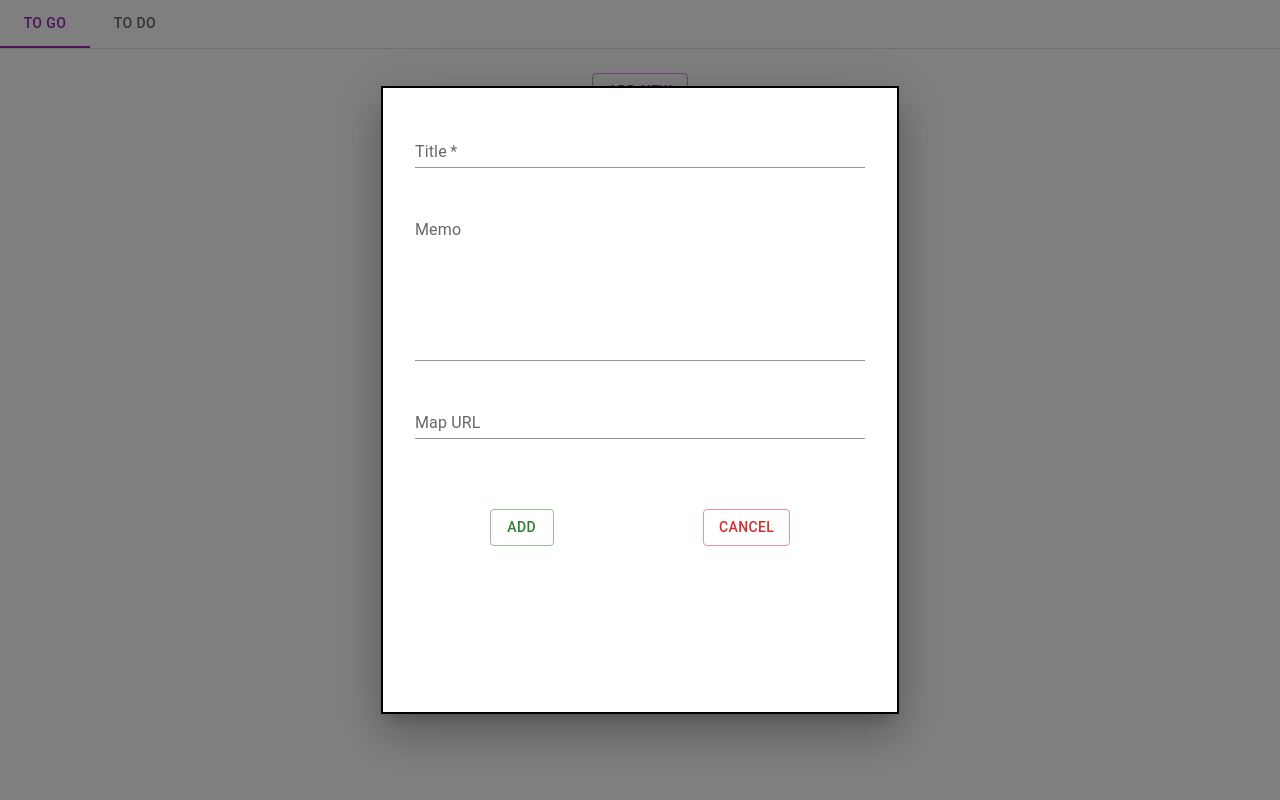
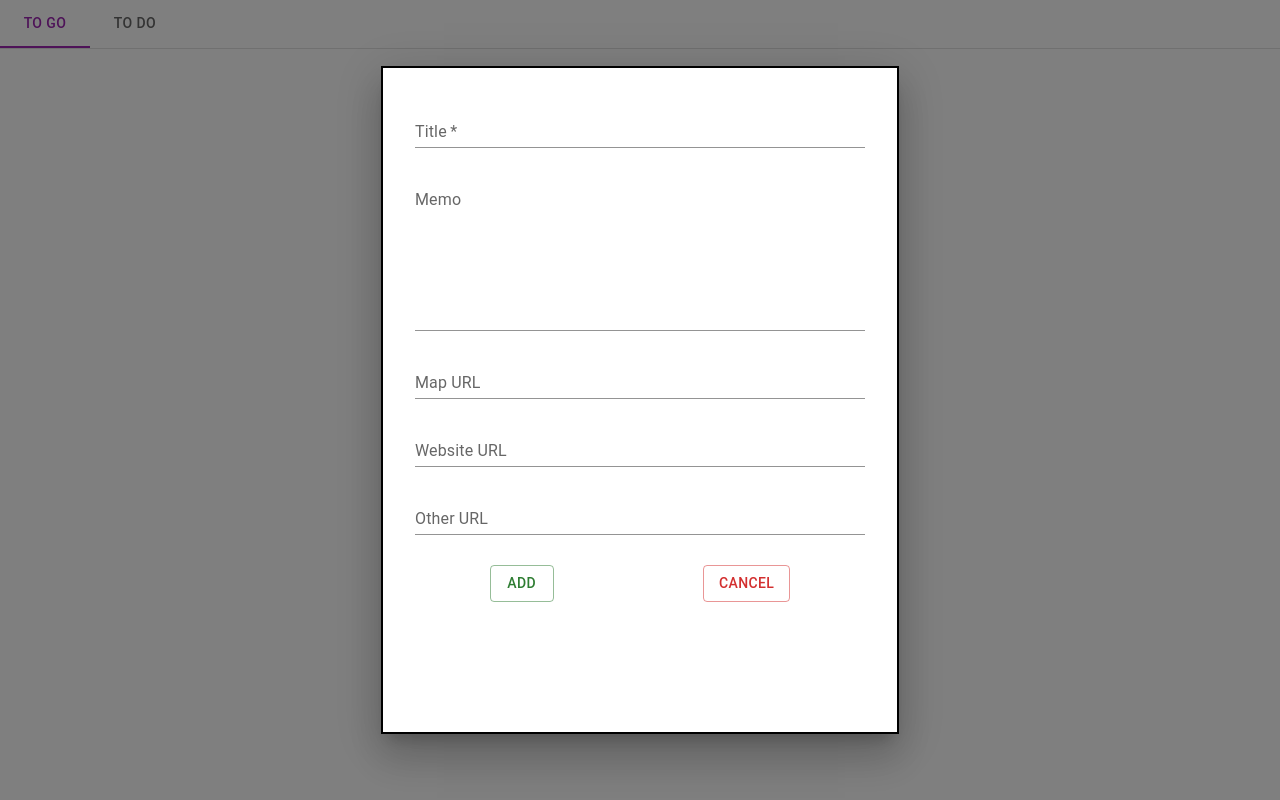
Before and after one commit to MahoMori/to-go-list, a React (Create React App) app: page / in a window 1280 px wide. Both pictures are taken after a click on the button "ADD NEW". Built offline with nearby package versions, Linux system fonts and the light colour scheme.

Commit message:
added label const

```diff
--- a/src/components/TabPanel.jsx
+++ b/src/components/TabPanel.jsx
@@ -47,6 +47,9 @@ export default function BasicTabs() {
     setValue(newValue);
   };
 
+  const labelTogo = "TO GO";
+  const labelTodo = "TO DO";
+
   return (
     <Box sx={{ width: "100%" }}>
       <Box sx={{ borderBottom: 1, borderColor: "divider" }}>
@@ -56,15 +59,15 @@ export default function BasicTabs() {
           textColor="secondary"
           indicatorColor="secondary"
         >
-          <Tab label="TO GO" />
-          <Tab label="TO DO" />
+          <Tab label={labelTogo} />
+          <Tab label={labelTodo} />
         </Tabs>
       </Box>
       <TabPanel value={value} index={0}>
-        <Togo />
+        <Togo label={labelTogo} />
       </TabPanel>
       <TabPanel value={value} index={1}>
-        Item Two
+        <Togo label={labelTodo} />
       </TabPanel>
     </Box>
   );
--- a/src/components/togo/togo-modal.add.jsx
+++ b/src/components/togo/togo-modal.add.jsx
@@ -7,7 +7,7 @@ import { makeStyles } from "@material-ui/core";
 
 const useStyles = makeStyles(() => ({
   buttonDiv: {
-    margin: "40px auto",
+    margin: "10px auto",
     display: "flex",
     justifyContent: "space-around",
   },
@@ -19,7 +19,7 @@ const boxStyle = {
   left: "50%",
   transform: "translate(-50%, -50%)",
   width: 450,
-  height: "70%",
+  height: "75%",
   bgcolor: "background.paper",
   border: "2px solid #000",
   boxShadow: 24,
@@ -27,7 +27,7 @@ const boxStyle = {
 };
 
 const textfieldStyle = {
-  marginBottom: "30px",
+  marginBottom: "20px",
 };
 
 export default function TogoModalAdd({
@@ -82,7 +82,27 @@ export default function TogoModalAdd({
             id="standard-basic"
             label="Map URL"
             variant="standard"
-            name="map"
+            name="mapUrl"
+            onChange={handleChange}
+          />
+          <TextField
+            sx={textfieldStyle}
+            color="secondary"
+            fullWidth
+            id="standard-basic"
+            label="Website URL"
+            variant="standard"
+            name="wsUrl"
+            onChange={handleChange}
+          />
+          <TextField
+            sx={textfieldStyle}
+            color="secondary"
+            fullWidth
+            id="standard-basic"
+            label="Other URL"
+            variant="standard"
+            name="refUrl"
             onChange={handleChange}
           />
 
--- a/src/components/togo/togo.container.jsx
+++ b/src/components/togo/togo.container.jsx
@@ -12,7 +12,7 @@ import Button from "@mui/material/Button";
 import TogoModalAdd from "./togo-modal.add";
 import TogoComponent from "./togo.component";
 
-const Togo = () => {
+const Togo = ({ label }) => {
   const togos = useSelector((state) => state.togo.togos);
   const dispatch = useDispatch();
 
@@ -20,7 +20,9 @@ const Togo = () => {
     nameOfCreator: "Maho",
     title: "",
     memo: "",
-    map: "",
+    mapUrl: "",
+    wsUrl: "",
+    refUrl: "",
   });
 
   const handleChange = (e) => {
```
